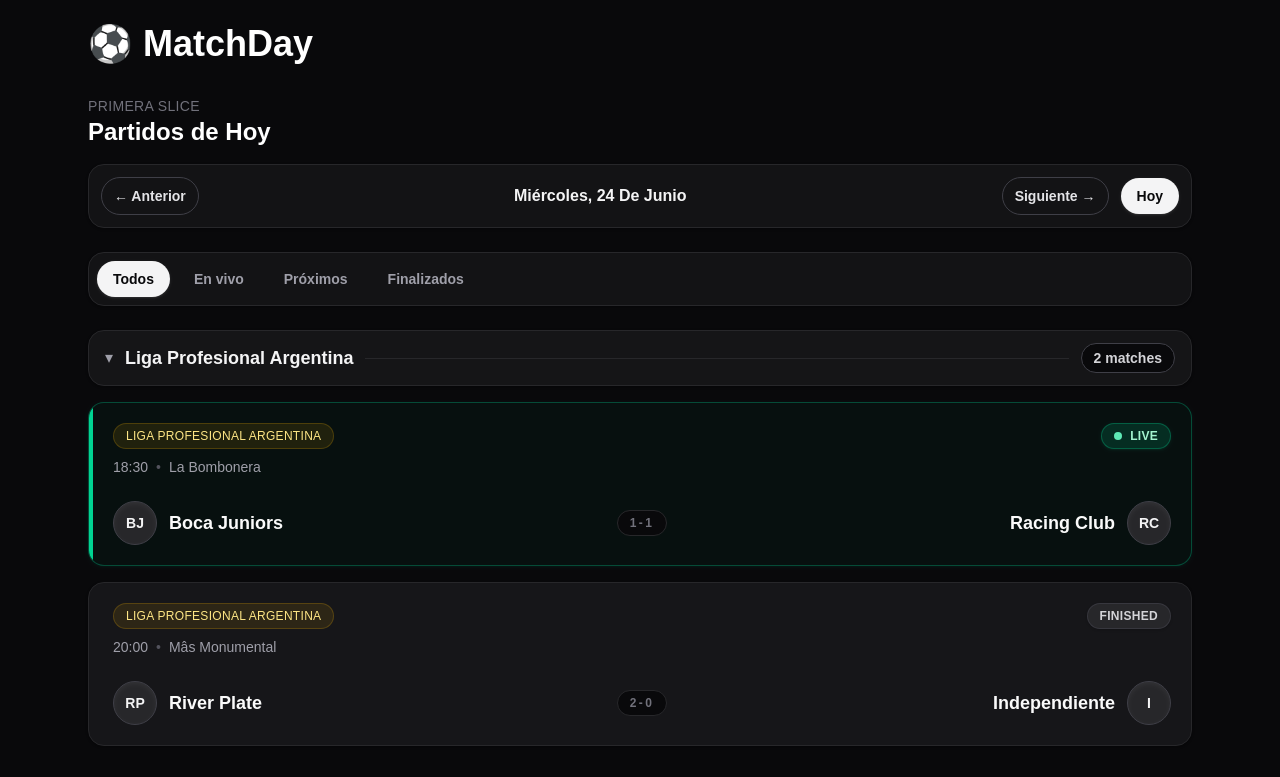
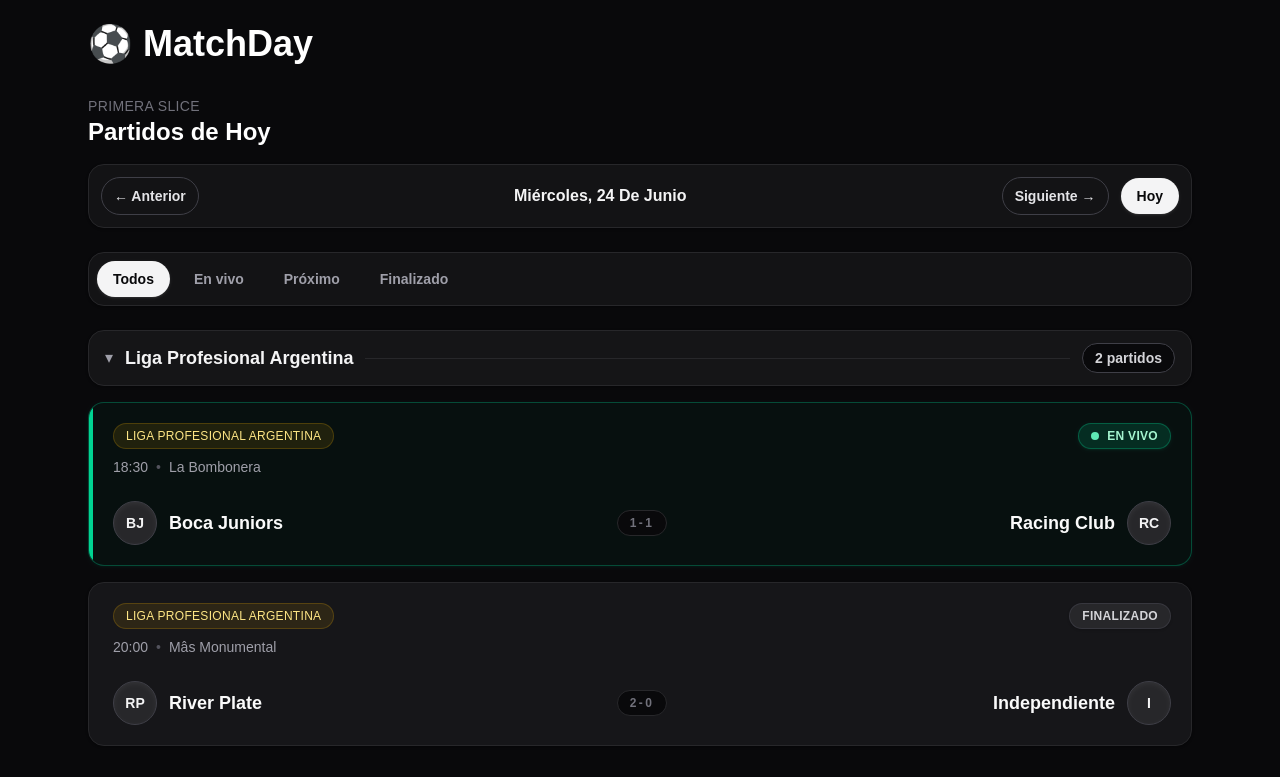
Before and after one commit to MarianEsteban/Matchday, a Next.js app: page / in a window 1280 px wide. Shown: the top 777 px of the page. Built offline with nearby package versions, Linux system fonts and the light colour scheme.

Commit message:
Refactor match list components

```diff
--- a/app/matches/[id]/page.tsx
+++ b/app/matches/[id]/page.tsx
@@ -10,9 +10,9 @@
 };
 
 const statusLabels: Record<MatchStatus, string> = {
-  scheduled: "Scheduled",
-  live: "Live",
-  finished: "Finished",
+  scheduled: "Próximo",
+  live: "En vivo",
+  finished: "Finalizado",
 };
 
 const statusBadgeStyles: Record<MatchStatus, string> = {
@@ -92,17 +92,17 @@
 
             <dl className="grid gap-3 rounded-2xl border border-zinc-800 bg-zinc-950/70 p-6 text-sm">
               <div>
-                <dt className="text-zinc-500">Kickoff</dt>
+                <dt className="text-zinc-500">Fecha y hora</dt>
                 <dd className="mt-1 font-semibold capitalize text-zinc-100">
                   {formatKickoff(match.date, match.kickoffTime)}
                 </dd>
               </div>
               <div>
-                <dt className="text-zinc-500">Venue</dt>
+                <dt className="text-zinc-500">Estadio</dt>
                 <dd className="mt-1 font-semibold text-zinc-100">{match.venue}</dd>
               </div>
               <div>
-                <dt className="text-zinc-500">Status</dt>
+                <dt className="text-zinc-500">Estado</dt>
                 <dd className="mt-1 font-semibold text-zinc-100">{statusLabels[match.status]}</dd>
               </div>
             </dl>
--- /dev/null
+++ b/components/matches/CompetitionSection.tsx
@@ -0,0 +1,56 @@
+import type { Match } from "@/types/match";
+import { MatchCard } from "@/components/matches/MatchCard";
+
+type CompetitionSectionProps = {
+  competition: string;
+  matches: Match[];
+  isCollapsed: boolean;
+  onToggle: (competition: string) => void;
+};
+
+function createCompetitionSectionId(competition: string) {
+  return `competition-${competition.toLowerCase().replace(/[^a-z0-9]+/g, "-")}`;
+}
+
+export function CompetitionSection({
+  competition,
+  matches,
+  isCollapsed,
+  onToggle,
+}: CompetitionSectionProps) {
+  const sectionId = createCompetitionSectionId(competition);
+
+  return (
+    <section className="space-y-4">
+      <button
+        type="button"
+        onClick={() => onToggle(competition)}
+        aria-expanded={!isCollapsed}
+        aria-controls={sectionId}
+        className="group flex w-full items-center gap-3 rounded-2xl border border-zinc-800 bg-zinc-900/80 px-4 py-3 text-left shadow-sm shadow-black/20 transition-colors hover:border-zinc-700 hover:bg-zinc-900"
+      >
+        <span
+          aria-hidden="true"
+          className={`text-zinc-400 transition-transform group-hover:text-zinc-100 ${
+            isCollapsed ? "-rotate-90" : "rotate-0"
+          }`}
+        >
+          ▾
+        </span>
+        <h3 className="text-lg font-semibold text-zinc-100">{competition}</h3>
+        <span className="h-px flex-1 bg-zinc-800" />
+        <span className="rounded-full border border-zinc-700 bg-zinc-950 px-3 py-1 text-sm font-semibold text-zinc-300">
+          {matches.length} {matches.length === 1 ? "partido" : "partidos"}
+        </span>
+      </button>
+
+      {!isCollapsed ? (
+        <div id={sectionId} className="grid gap-4">
+          {matches.map((match) => (
+            <MatchCard key={match.id} match={match} />
+          ))}
+        </div>
+      ) : null}
+    </section>
+  );
+}
--- /dev/null
+++ b/components/matches/DateSelector.tsx
@@ -0,0 +1,47 @@
+type DateSelectorProps = {
+  selectedDateLabel: string;
+  onSelectPreviousDate: () => void;
+  onSelectNextDate: () => void;
+  onSelectToday: () => void;
+};
+
+export function DateSelector({
+  selectedDateLabel,
+  onSelectPreviousDate,
+  onSelectNextDate,
+  onSelectToday,
+}: DateSelectorProps) {
+  return (
+    <div className="flex flex-wrap items-center gap-3 rounded-2xl border border-zinc-800 bg-zinc-900/70 p-3 shadow-sm shadow-black/20">
+      <button
+        type="button"
+        onClick={onSelectPreviousDate}
+        className="rounded-full border border-zinc-700 px-3 py-2 text-sm font-semibold text-zinc-200 transition-colors hover:border-zinc-500 hover:bg-zinc-800"
+        aria-label="Ver partidos del día anterior"
+      >
+        ← Anterior
+      </button>
+
+      <p className="min-w-0 flex-1 text-center text-sm font-semibold capitalize text-zinc-100 sm:text-base">
+        {selectedDateLabel}
+      </p>
+
+      <button
+        type="button"
+        onClick={onSelectNextDate}
+        className="rounded-full border border-zinc-700 px-3 py-2 text-sm font-semibold text-zinc-200 transition-colors hover:border-zinc-500 hover:bg-zinc-800"
+        aria-label="Ver partidos del día siguiente"
+      >
+        Siguiente →
+      </button>
+
+      <button
+        type="button"
+        onClick={onSelectToday}
+        className="rounded-full bg-zinc-100 px-4 py-2 text-sm font-semibold text-zinc-950 shadow-sm shadow-white/10 transition-colors hover:bg-white"
+      >
+        Hoy
+      </button>
+    </div>
+  );
+}
--- /dev/null
+++ b/components/matches/EmptyMatchState.tsx
@@ -0,0 +1,17 @@
+type EmptyMatchStateProps = {
+  icon: string;
+  title: string;
+  description: string;
+};
+
+export function EmptyMatchState({ icon, title, description }: EmptyMatchStateProps) {
+  return (
+    <div className="rounded-2xl border border-dashed border-zinc-700/80 bg-zinc-900/70 p-8 text-center shadow-sm shadow-black/20">
+      <div className="mx-auto mb-4 flex h-12 w-12 items-center justify-center rounded-full border border-zinc-700 bg-zinc-950 text-2xl shadow-inner shadow-black/30">
+        <span aria-hidden="true">{icon}</span>
+      </div>
+      <p className="text-base font-semibold text-zinc-100">{title}</p>
+      <p className="mt-2 text-sm text-zinc-400">{description}</p>
+    </div>
+  );
+}
--- a/components/matches/MatchCard.tsx
+++ b/components/matches/MatchCard.tsx
@@ -12,9 +12,9 @@
 };
 
 const statusLabels: Record<MatchStatus, string> = {
-  scheduled: "Scheduled",
-  live: "Live",
-  finished: "Finished",
+  scheduled: "Próximo",
+  live: "En vivo",
+  finished: "Finalizado",
 };
 
 function getTeamInitials(teamName: string) {
--- /dev/null
+++ b/components/matches/MatchFilters.tsx
@@ -0,0 +1,45 @@
+import type { MatchStatus } from "@/types/match";
+
+export type MatchFilter = "all" | MatchStatus;
+
+type MatchFilterOption = {
+  label: string;
+  value: MatchFilter;
+};
+
+type MatchFiltersProps = {
+  activeFilter: MatchFilter;
+  onSelectFilter: (filter: MatchFilter) => void;
+};
+
+const filterOptions: MatchFilterOption[] = [
+  { label: "Todos", value: "all" },
+  { label: "En vivo", value: "live" },
+  { label: "Próximo", value: "scheduled" },
+  { label: "Finalizado", value: "finished" },
+];
+
+export function MatchFilters({ activeFilter, onSelectFilter }: MatchFiltersProps) {
+  return (
+    <div className="flex flex-wrap gap-2 rounded-2xl border border-zinc-800 bg-zinc-900/70 p-2 shadow-sm shadow-black/20">
+      {filterOptions.map(({ label, value }) => {
+        const isActive = activeFilter === value;
+
+        return (
+          <button
+            key={value}
+            type="button"
+            onClick={() => onSelectFilter(value)}
+            className={`rounded-full px-4 py-2 text-sm font-semibold transition-colors ${
+              isActive
+                ? "bg-zinc-100 text-zinc-950 shadow-sm shadow-white/10"
+                : "text-zinc-400 hover:bg-zinc-800 hover:text-zinc-100"
+            }`}
+          >
+            {label}
+          </button>
+        );
+      })}
+    </div>
+  );
+}
--- a/components/matches/MatchList.tsx
+++ b/components/matches/MatchList.tsx
@@ -1,19 +1,15 @@
 "use client";
 
 import { useState } from "react";
-import type { Match, MatchStatus } from "@/types/match";
-import { MatchCard } from "@/components/matches/MatchCard";
+import type { Match } from "@/types/match";
+import { CompetitionSection } from "@/components/matches/CompetitionSection";
+import { DateSelector } from "@/components/matches/DateSelector";
+import { EmptyMatchState } from "@/components/matches/EmptyMatchState";
+import { MatchFilters, type MatchFilter } from "@/components/matches/MatchFilters";
 import { formatMatchDate } from "@/data/mock/matches";
 
 type MatchListProps = {
   matches: Match[];
-};
-
-type MatchFilter = "all" | MatchStatus;
-
-type MatchFilterOption = {
-  label: string;
-  value: MatchFilter;
 };
 
 type EmptyState = {
@@ -21,13 +17,6 @@
   title: string;
   description: string;
 };
-
-const filterOptions: MatchFilterOption[] = [
-  { label: "Todos", value: "all" },
-  { label: "En vivo", value: "live" },
-  { label: "Próximos", value: "scheduled" },
-  { label: "Finalizados", value: "finished" },
-];
 
 function groupMatchesByCompetition(matches: Match[]) {
   return matches.reduce<Record<string, Match[]>>((groupedMatches, match) => {
@@ -111,18 +100,6 @@
   };
 }
 
-function EmptyMatchState({ icon, title, description }: EmptyState) {
-  return (
-    <div className="rounded-2xl border border-dashed border-zinc-700/80 bg-zinc-900/70 p-8 text-center shadow-sm shadow-black/20">
-      <div className="mx-auto mb-4 flex h-12 w-12 items-center justify-center rounded-full border border-zinc-700 bg-zinc-950 text-2xl shadow-inner shadow-black/30">
-        <span aria-hidden="true">{icon}</span>
-      </div>
-      <p className="text-base font-semibold text-zinc-100">{title}</p>
-      <p className="mt-2 text-sm text-zinc-400">{description}</p>
-    </div>
-  );
-}
-
 export function MatchList({ matches }: MatchListProps) {
   const [activeFilter, setActiveFilter] = useState<MatchFilter>("all");
   const [selectedDate, setSelectedDate] = useState(() =>
@@ -147,104 +124,28 @@
 
   return (
     <div className="space-y-6">
-      <div className="flex flex-wrap items-center gap-3 rounded-2xl border border-zinc-800 bg-zinc-900/70 p-3 shadow-sm shadow-black/20">
-        <button
-          type="button"
-          onClick={() => setSelectedDate((currentDate) => shiftDate(currentDate, -1))}
-          className="rounded-full border border-zinc-700 px-3 py-2 text-sm font-semibold text-zinc-200 transition-colors hover:border-zinc-500 hover:bg-zinc-800"
-          aria-label="Ver partidos del día anterior"
-        >
-          ← Anterior
-        </button>
+      <DateSelector
+        selectedDateLabel={formatSelectedDateLabel(selectedDate)}
+        onSelectPreviousDate={() => setSelectedDate((currentDate) => shiftDate(currentDate, -1))}
+        onSelectNextDate={() => setSelectedDate((currentDate) => shiftDate(currentDate, 1))}
+        onSelectToday={() => setSelectedDate(todayDate)}
+      />
 
-        <p className="min-w-0 flex-1 text-center text-sm font-semibold capitalize text-zinc-100 sm:text-base">
-          {formatSelectedDateLabel(selectedDate)}
-        </p>
-
-        <button
-          type="button"
-          onClick={() => setSelectedDate((currentDate) => shiftDate(currentDate, 1))}
-          className="rounded-full border border-zinc-700 px-3 py-2 text-sm font-semibold text-zinc-200 transition-colors hover:border-zinc-500 hover:bg-zinc-800"
-          aria-label="Ver partidos del día siguiente"
-        >
-          Siguiente →
-        </button>
-
-        <button
-          type="button"
-          onClick={() => setSelectedDate(todayDate)}
-          className="rounded-full bg-zinc-100 px-4 py-2 text-sm font-semibold text-zinc-950 shadow-sm shadow-white/10 transition-colors hover:bg-white"
-        >
-          Hoy
-        </button>
-      </div>
-
-      <div className="flex flex-wrap gap-2 rounded-2xl border border-zinc-800 bg-zinc-900/70 p-2 shadow-sm shadow-black/20">
-        {filterOptions.map(({ label, value }) => {
-          const isActive = activeFilter === value;
-
-          return (
-            <button
-              key={value}
-              type="button"
-              onClick={() => setActiveFilter(value)}
-              className={`rounded-full px-4 py-2 text-sm font-semibold transition-colors ${
-                isActive
-                  ? "bg-zinc-100 text-zinc-950 shadow-sm shadow-white/10"
-                  : "text-zinc-400 hover:bg-zinc-800 hover:text-zinc-100"
-              }`}
-            >
-              {label}
-            </button>
-          );
-        })}
-      </div>
+      <MatchFilters activeFilter={activeFilter} onSelectFilter={setActiveFilter} />
 
       {filteredMatches.length === 0 ? (
         <EmptyMatchState {...emptyState} />
       ) : (
         <div className="space-y-8">
-          {Object.entries(groupedMatches).map(([competition, competitionMatches]) => {
-            const isCollapsed = collapsedCompetitions[competition] ?? false;
-            const sectionId = `competition-${competition
-              .toLowerCase()
-              .replace(/[^a-z0-9]+/g, "-")}`;
-
-            return (
-              <section key={competition} className="space-y-4">
-                <button
-                  type="button"
-                  onClick={() => toggleCompetition(competition)}
-                  aria-expanded={!isCollapsed}
-                  aria-controls={sectionId}
-                  className="group flex w-full items-center gap-3 rounded-2xl border border-zinc-800 bg-zinc-900/80 px-4 py-3 text-left shadow-sm shadow-black/20 transition-colors hover:border-zinc-700 hover:bg-zinc-900"
-                >
-                  <span
-                    aria-hidden="true"
-                    className={`text-zinc-400 transition-transform group-hover:text-zinc-100 ${
-                      isCollapsed ? "-rotate-90" : "rotate-0"
-                    }`}
-                  >
-                    ▾
-                  </span>
-                  <h3 className="text-lg font-semibold text-zinc-100">{competition}</h3>
-                  <span className="h-px flex-1 bg-zinc-800" />
-                  <span className="rounded-full border border-zinc-700 bg-zinc-950 px-3 py-1 text-sm font-semibold text-zinc-300">
-                    {competitionMatches.length}{" "}
-                    {competitionMatches.length === 1 ? "match" : "matches"}
-                  </span>
-                </button>
-
-                {!isCollapsed ? (
-                  <div id={sectionId} className="grid gap-4">
-                    {competitionMatches.map((match) => (
-                      <MatchCard key={match.id} match={match} />
-                    ))}
-                  </div>
-                ) : null}
-              </section>
-            );
-          })}
+          {Object.entries(groupedMatches).map(([competition, competitionMatches]) => (
+            <CompetitionSection
+              key={competition}
+              competition={competition}
+              matches={competitionMatches}
+              isCollapsed={collapsedCompetitions[competition] ?? false}
+              onToggle={toggleCompetition}
+            />
+          ))}
         </div>
       )}
     </div>
```
